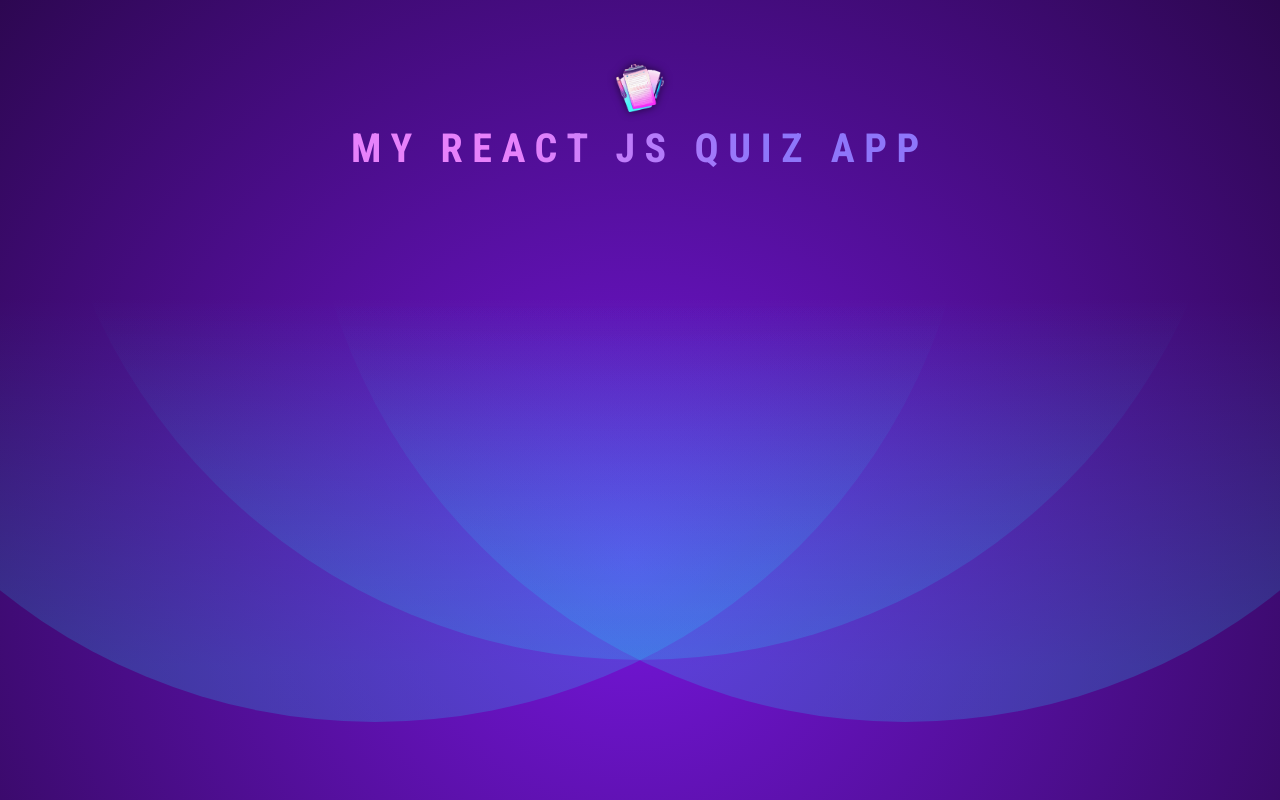
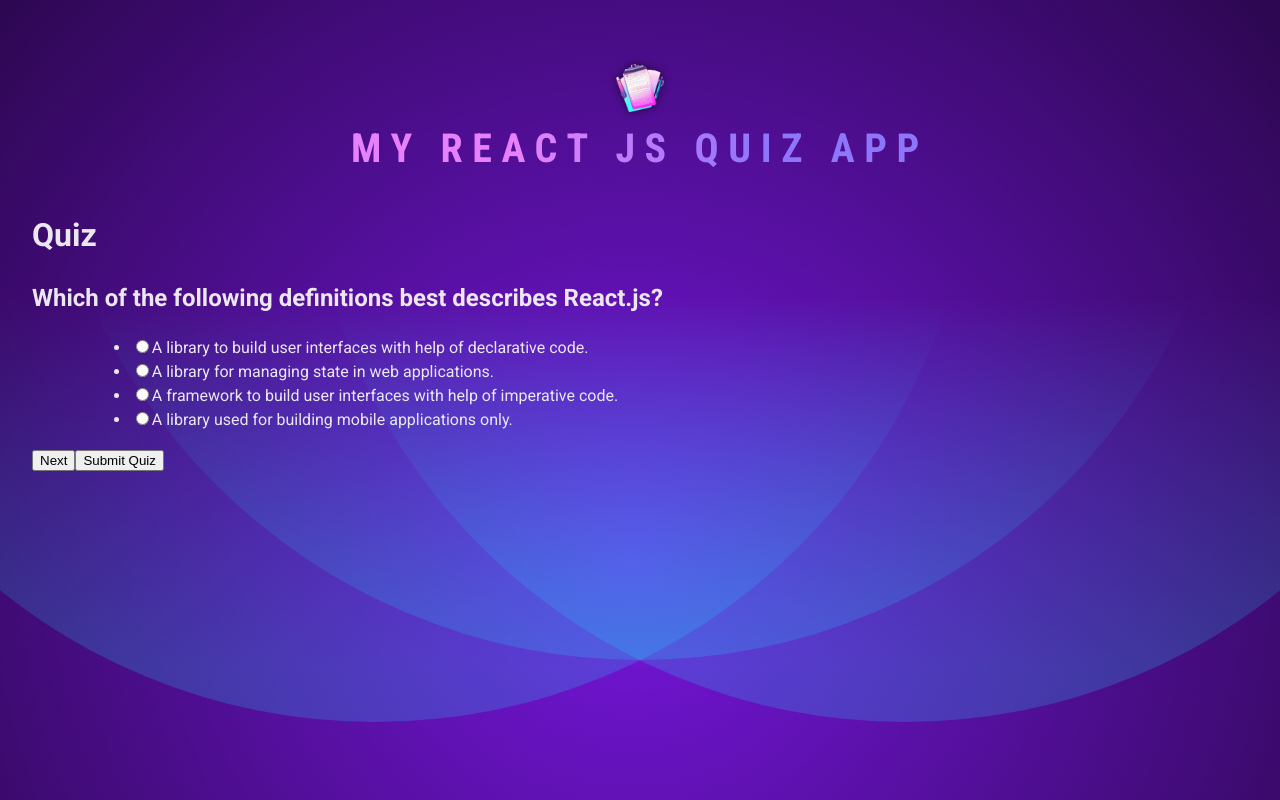
Before and after one commit to EddxSotz/Quiz-App, a React (Vite) app: page / in a window 1280 px wide. Built offline with nearby package versions, Linux system fonts and the light colour scheme.

Commit message:
Display questions and capture answers

```diff
--- a/src/components/Header.jsx
+++ b/src/components/Header.jsx
@@ -1,12 +1,16 @@
 import React from 'react';
 import quizLogo from '../assets/quiz-logo.png';
+import Quiz from './Quiz';
 
 function Header() {
     return (
+        <>
         <header>
             <img src={quizLogo} alt="Quiz App logo" />
             <h1>My React JS Quiz App</h1>
         </header>
+        <Quiz />
+        </>
     );
 }
 
--- a/src/components/Quiz.jsx
+++ b/src/components/Quiz.jsx
@@ -0,0 +1,60 @@
+import questions from '../questions.js';
+import { useState, useRef } from 'react';
+
+function Quiz() {
+    const [currentQuestion, setCurrentQuestion] = useState(0);
+    const [userAnswer, setUserAnswer] = useState([]);
+    const answersSelected = useRef([]);
+
+
+   const handleNext = () => {
+   if (currentQuestion < questions.length -1) {
+      setCurrentQuestion(currentQuestion + 1);
+    }
+    answersSelected.current.push(userAnswer);
+  }
+
+const handleSubmit = () => {
+  answersSelected.current.map( (answer, index) => {
+    console.log(`Question ${index + 1}: ${answer}`);
+    return answer;
+  }
+  )
+
+  setCurrentQuestion(0);
+  setUserAnswer([]);
+  answersSelected.current = [];
+}
+
+  return (
+    <div className='quiz'>
+      <h1>Quiz</h1>
+      <div>
+        <h2>{questions[currentQuestion].text}</h2>
+        <ul>
+          {questions[currentQuestion].answers.map((answer, index) => (
+            <li key={index} className='answer'>
+                <input
+                    type='radio'
+                    name='answer'
+                    value={answer}
+                    checked= {userAnswer === answer}
+                    onChange={(e) => setUserAnswer(e.target.value
+                    )}
+                />
+                <label htmlFor='answer'>{answer}</label>
+            </li>
+          ))}
+        </ul>
+        <button onClick={handleNext}>
+          Next
+        </button>
+        <button onClick={handleSubmit}>
+          Submit Quiz
+        </button>
+
+      </div>
+    </div>
+  );
+}
+export default Quiz;
```
